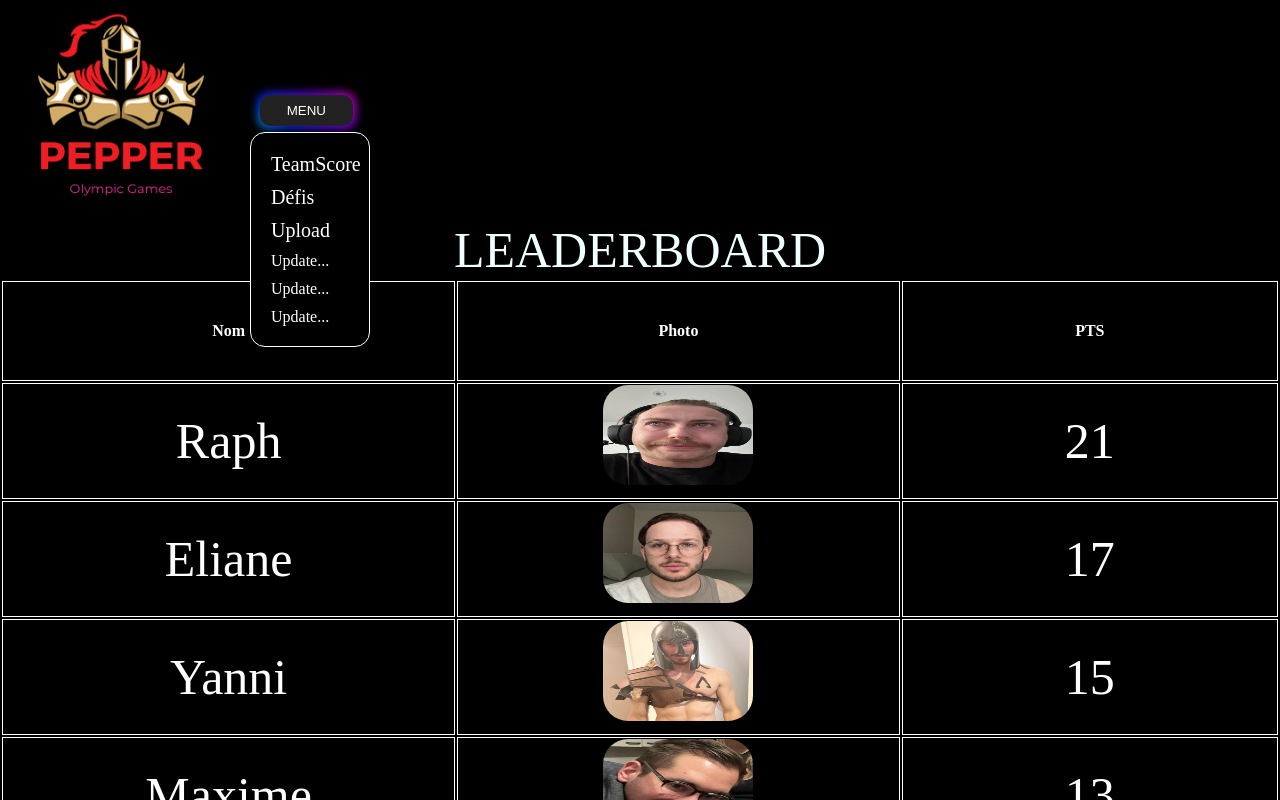
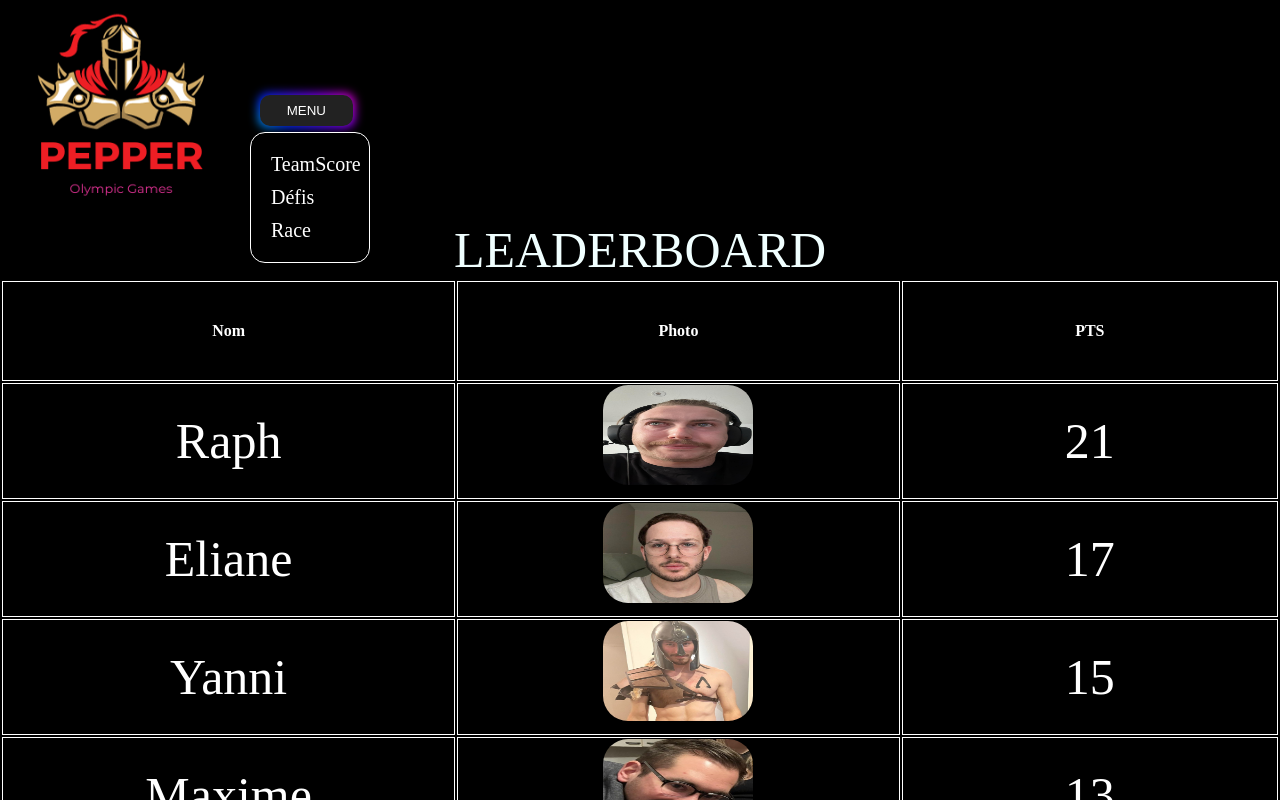
Before and after one commit to Dplayerz/WebAppChalet, a React (Vite) app: page / in a window 1280 px wide. Both pictures are taken after a click on the button "MENU". Shown: the top 800 px of the page. Built offline with nearby package versions, Linux system fonts and the light colour scheme.

Commit message:
Update dropDown.jsx

```diff
--- a/src/dropDown.jsx
+++ b/src/dropDown.jsx
@@ -6,10 +6,7 @@ const DropDown = () => {
             <ul className="gucci">
                 <li><Link to="./Admin">TeamScore</Link></li>
                 <li><Link to="./Login">Défis</Link></li>
-                <li><Link to="./upload">Upload</Link></li>
-                <li>Update...</li>
-                <li>Update...</li>
-                <li>Update...</li>
+                <li><Link to="./upload">Race</Link></li>
             </ul>
         </div>
     )
```
